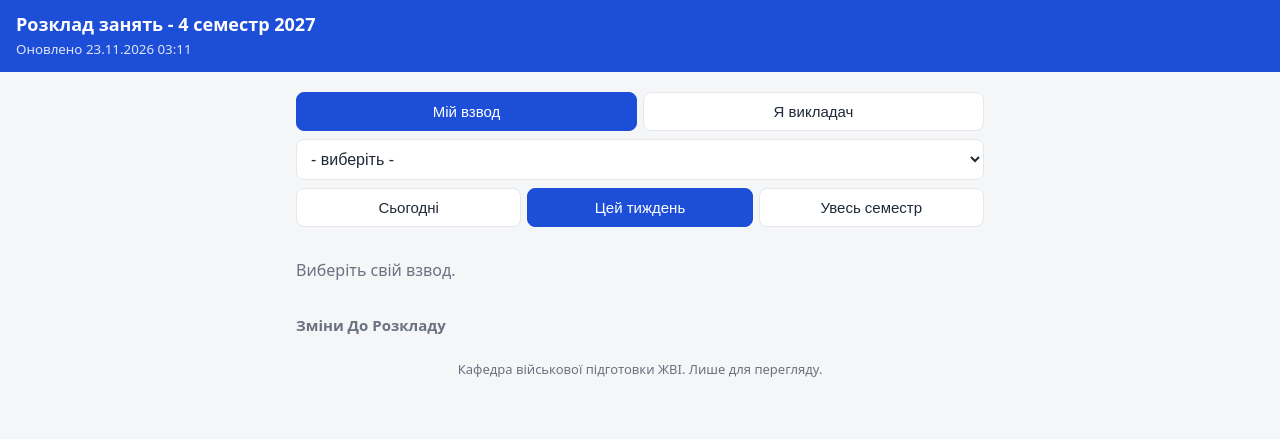
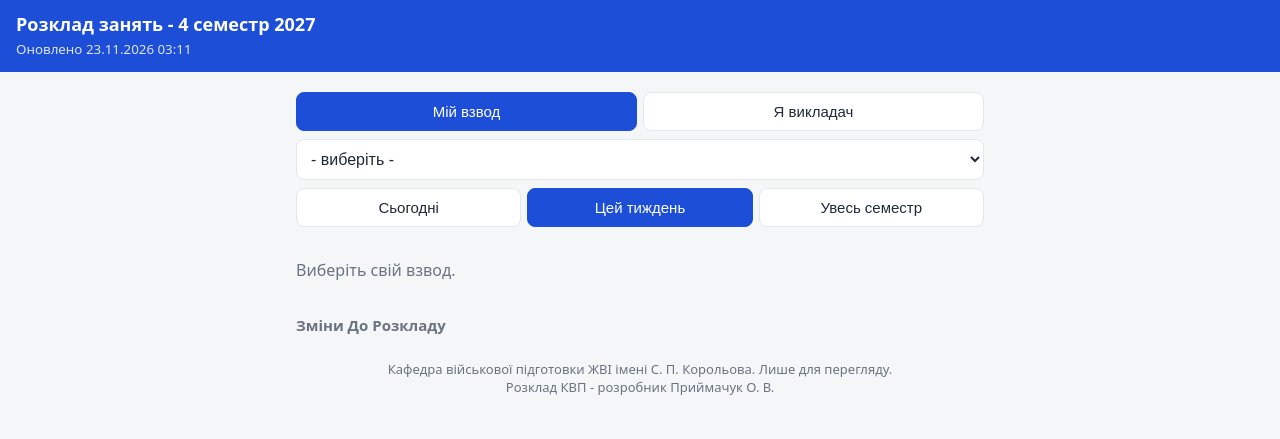
Before and after one commit to primusua-ux/rozklad_kvp, a plain HTML site: page d1571383daf312bdf314b3e6/index.html in a window 1280 px wide. Drawn offline with Linux system fonts and the light colour scheme.

Commit message:
Оновлення розкладу 25.11.2026 13:43

```diff
--- a/d1571383daf312bdf314b3e6/index.html
+++ b/d1571383daf312bdf314b3e6/index.html
@@ -5,7 +5,7 @@
 <meta name="viewport" content="width=device-width, initial-scale=1">
 <meta name="robots" content="noindex, nofollow">
 <meta name="referrer" content="no-referrer">
-<title>Розклад - 4 семестр 2027</title>
+<title>Розклад - Практичні заняття</title>
 <style>
   :root { --bg: #f4f6f8; --card: #fff; --text: #1f2937; --muted: #6b7280; --line: #e5e7eb; --accent: #1d4ed8; --changed: #c2410c; --changedbg: #fff7ed; }
   @media (prefers-color-scheme: dark) {
@@ -48,7 +48,7 @@
   <div id="list"></div>
   <h2>Зміни до розкладу</h2>
   <div id="changes"></div>
-  <footer>Кафедра військової підготовки ЖВІ. Лише для перегляду.</footer>
+  <footer>Кафедра військової підготовки ЖВІ імені С. П. Корольова. Лише для перегляду.<br>Розклад КВП - розробник Приймачук О. В.</footer>
 </main>
 <script>
 const DAYS = ['неділя', 'понеділок', 'вівторок', 'середа', 'четвер', 'пʼятниця', 'субота'];
```
